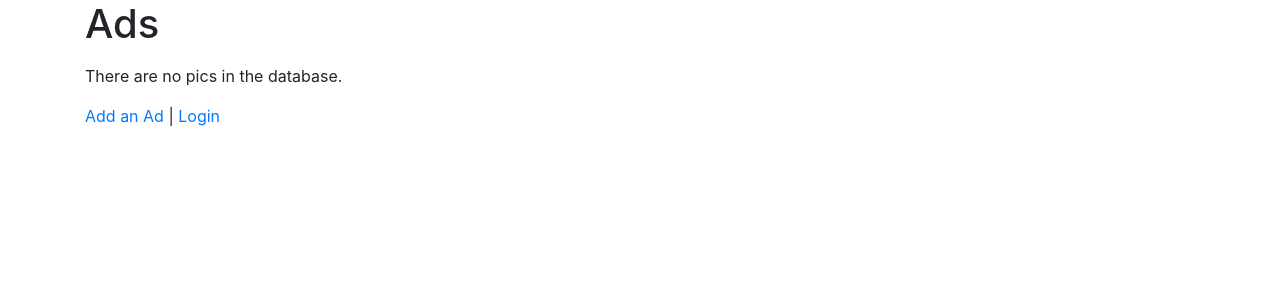
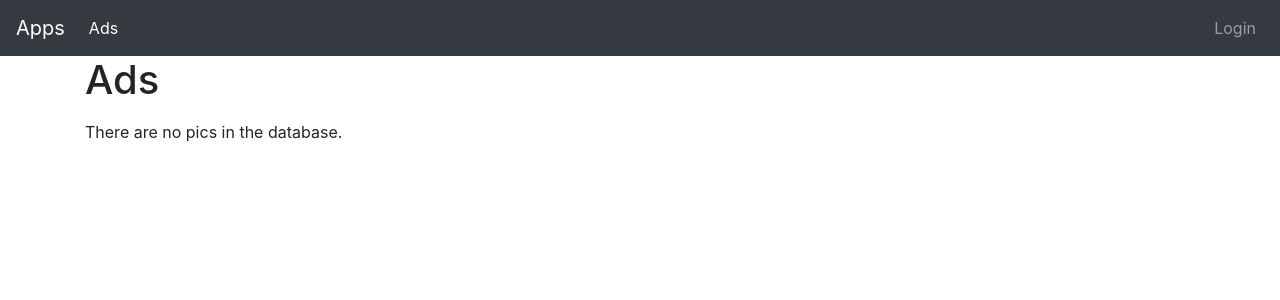
Before and after one commit to Elbekgithub/ads, a Django app: template ads/templates/ads/list.html in a window 1280 px wide. Shown: the top 300 px of the page. Run offline with Django 3.2, Linux system fonts and the light colour scheme; the template is opened without the code that fills it, so the values that code supplies are empty; some libraries are stand-ins or nearby versions.

Commit message:
navbar added

```diff
--- a/ads/templates/ads/list.html
+++ b/ads/templates/ads/list.html
@@ -19,12 +19,4 @@
   <p>There are no pics in the database.</p>
 {% endif %}
 </p>
-<p>
-<a href="{% url 'ads:ad_create' %}">Add an Ad</a> |
-{% if user.is_authenticated %}
-<a href="{% url 'logout' %}?next={% url 'ads:all' %}">Logout</a>
-{% else %}
-<a href="{% url 'login' %}?next={% url 'ads:all' %}">Login</a>
-{% endif %}
-</p>
 {% endblock %}
--- a/templates/base_bootstrap.html
+++ b/templates/base_bootstrap.html
@@ -6,6 +6,8 @@
 
 <!-- Replace this value (42-42) with the one provided by the autograder -->
 <meta name="dj4e" content="4de754248c196c85ee4fbdcee89179bd">
+
+<meta name="dj4e-code" content="99999999">
 
 <link rel="stylesheet" href="https://stackpath.bootstrapcdn.com/bootstrap/4.5.0/css/bootstrap.min.css" integrity="sha384-9aIt2nRpC12Uk9gS9baDl411NQApFmC26EwAOH8WgZl5MYYxFfc+NcPb1dKGj7Sk" crossorigin="anonymous">
 
@@ -19,6 +21,40 @@
 
 </head>
 <body>
+<nav class="navbar navbar-expand-lg navbar-dark bg-dark">
+  <a class="navbar-brand" href="{% url 'ads:all' %}">Apps</a>
+  <button class="navbar-toggler" type="button" data-toggle="collapse" data-target="#navbarSupportedContent" aria-controls="navbarSupportedContent" aria-expanded="false" aria-label="Toggle navigation">
+    <span class="navbar-toggler-icon"></span>
+  </button>
+
+  <div class="collapse navbar-collapse" id="navbarSupportedContent">
+    <ul class="navbar-nav mr-auto">
+      <li class="nav-item active">
+        <a class="nav-link" href="{% url 'ads:all' %}">Ads<span class="sr-only">(current)</span></a>
+      </li>
+    </ul>
+    <ul class="navbar-nav">
+    {% if request.user.is_authenticated %}
+    <li class="nav-item">
+        <a class="nav-link" href="{% url 'ads:ad_create' %}">Create Ad</a>
+    </li>
+    <li class="nav-item dropdown">
+        <a class="nav-link dropdown-toggle" href="#" id="navbarDropdown" role="button" data-toggle="dropdown" aria-haspopup="true" aria-expanded="false">
+          {{request.user.username}}
+        </a>
+        <div class="dropdown-menu" aria-labelledby="navbarDropdown">
+          <a class="dropdown-item" href="{% url 'logout' %}?next={% url 'ads:all' %}">Logout</a>
+        </div>
+    </li>
+    {% else %}
+    <li class="nav-item">
+        <a class="nav-link" href="{% url 'login' %}?next={% url 'ads:all' %}">Login</a>
+    </li>
+    {% endif %}
+    </ul>
+  </div>
+</nav>
+
 <div class="container">
 {% block navbar %} {% endblock %}
 {% block welcome %} {% endblock %}
```
